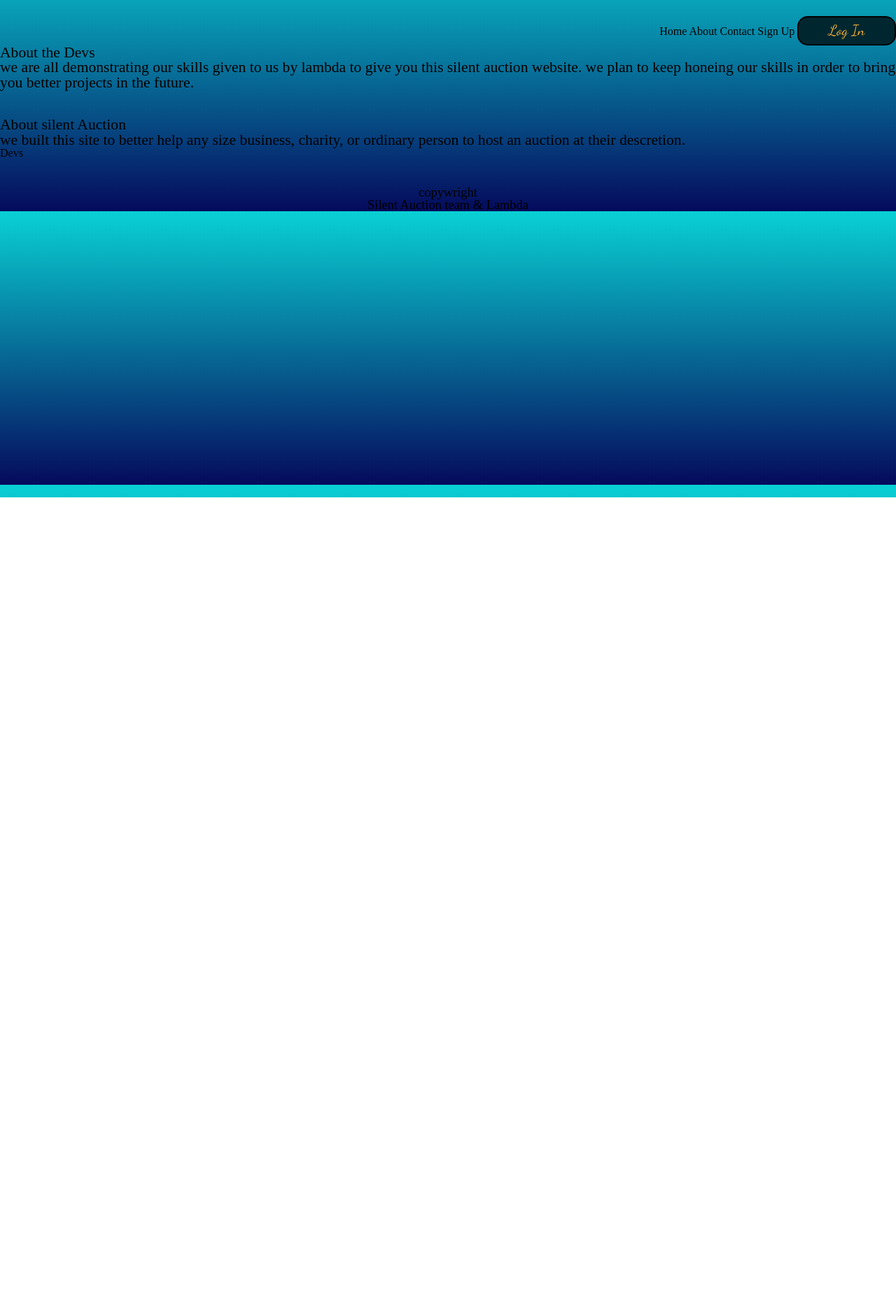
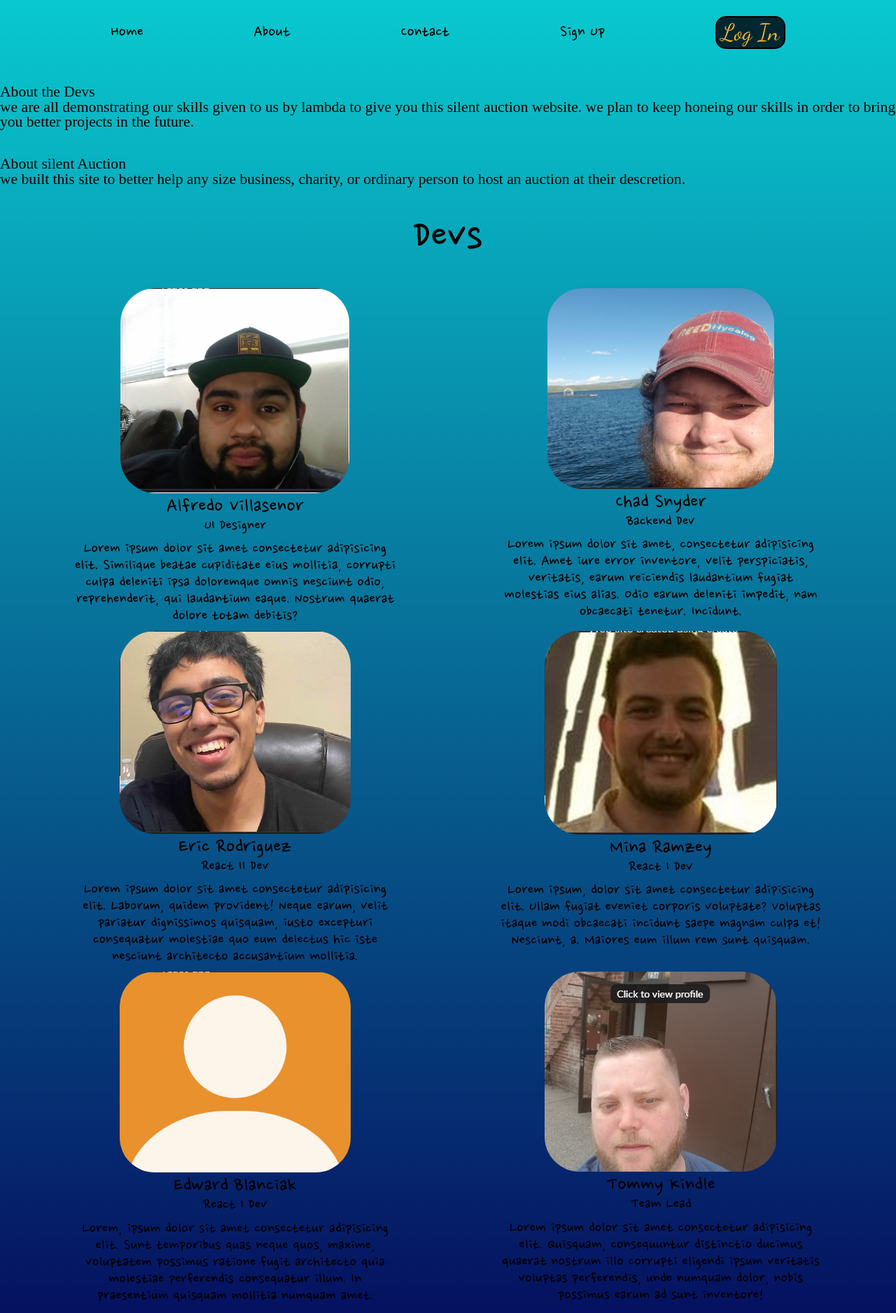
Before and after one commit to Build-Week-Silent-Auction2/UI, a plain HTML site: page about.html in a window 1280 px wide. Shown: the part 89-1966 px from the top of the page at 70% size. Before the commit the page ends 800 px from the top, so only its background shows below. Drawn offline with nearby package versions, Linux system fonts and the light colour scheme; files that its build step writes are made by us from their sources; a web font is replaced by a local one.

Commit message:
finished just putting some minor tweaks on it

```diff
--- a/about.html
+++ b/about.html
@@ -11,7 +11,7 @@
   <title>Silent Auction</title>
 
   <link href="https://fonts.googleapis.com/css?family=Russo+One|Ubuntu" rel="stylesheet">
-  <link href="index.css" rel="stylesheet">
+  <link href="./css/index.css" rel="stylesheet">
 
 </head>
 <body>
@@ -20,11 +20,13 @@
         <h1>Silent Auction</h1>
     </div>
         <nav>
+            <div class='test'>
             <a href='index.html'>Home</a>
             <a href='#'>About</a>
             <a href='#'>Contact</a>
             <a href='#'>Sign Up</a>
             <a href='#'><button>Log In</button></a>
+            </div>
         </nav>
     </header>
     <div class='about'>
@@ -34,16 +36,59 @@
 
     <div class='silent'>
         <h2>About silent Auction</h2>
-        <p>we built this site to better help any size business, charity, or ordinary person to host an auction at their descretion.
+        <p>we built this site to better help any size business, charity, or ordinary person to host an auction at their descretion.</p>
+    </div>
+    <div class='dev-head'>
+        <h2>Devs</h2>
+    </div>
+    <div class='big-container'>
+    <div class='dev'>
+        <img src='images\silentmember1.png' alt='dev'>
+        <h3>Alfredo Villasenor</h3>
+        <h4>UI Designer</h4>
+        <p>Lorem ipsum dolor sit amet consectetur adipisicing elit. Similique beatae cupiditate eius mollitia, corrupti culpa deleniti ipsa doloremque omnis nesciunt odio, reprehenderit, qui laudantium eaque. Nostrum quaerat dolore totam debitis?</p>
     </div>
 
-        <h2>Devs</h2>
-    </p>
+    <div class='dev'>
+        <img src='images\silentmember2.png' alt='dev'>
+        <h3>Chad Snyder</h3>
+        <h4>Backend Dev</h4>
+        <p>Lorem ipsum dolor sit amet, consectetur adipisicing elit. Amet iure error inventore, velit perspiciatis, veritatis, earum reiciendis laudantium fugiat molestias eius alias. Odio earum deleniti impedit, nam obcaecati tenetur. Incidunt.</p>
+    </div>
+
+    <div class='dev'>
+        <img src="images\silentmember3.png" alt='dev'>
+        <h3>Eric Rodriguez</h3>
+        <h4>React II Dev</h4>
+        <p>Lorem ipsum dolor sit amet consectetur adipisicing elit. Laborum, quidem provident! Neque earum, velit pariatur dignissimos quisquam, iusto excepturi consequatur molestiae quo eum delectus hic iste nesciunt architecto accusantium mollitia.</p>
+    </div>
+
+    <div class='dev'>
+        <img src="images\silentmember5.png" alt='dev'>
+        <h3>Mina Ramzey</h3>
+        <h4>React I Dev</h4>
+        <p>Lorem ipsum, dolor sit amet consectetur adipisicing elit. Ullam fugiat eveniet corporis voluptate? Voluptas itaque modi obcaecati incidunt saepe magnam culpa et! Nesciunt, a. Maiores eum illum rem sunt quisquam.</p>
+    </div>
+
+    <div class='dev'>
+        <img src='images\silentmember6.png'alt='dev'>
+        <h3>Edward Blanciak</h3>
+        <h4>React I Dev</h4>
+        <p>Lorem, ipsum dolor sit amet consectetur adipisicing elit. Sunt temporibus quas neque quos, maxime, voluptatem possimus ratione fugit architecto quia molestiae perferendis consequatur illum. In praesentium quisquam mollitia numquam amet.</p>
+    </div>
+    <div class='dev'>
+        <img src='images\silentmember4.png' alt='dev'>
+        <h3>Tommy Kindle</h3>
+        <h4>Team Lead</h4>
+        <p>Lorem ipsum dolor sit amet consectetur adipisicing elit. Quisquam, consequuntur distinctio ducimus quaerat nostrum illo corrupti eligendi ipsum veritatis voluptas perferendis, unde numquam dolor, nobis possimus earum ad sunt inventore!</p>
+    </div>
+    </div>
 <footer>
     <div class='about-footer'>
         <h4>copywright</h4>
         <h5>Silent Auction team & Lambda</h5>
     </div>
+
 </footer>
 </body>
 </html>
--- a/less/about.less
+++ b/less/about.less
@@ -1,6 +1,8 @@
+
 .about{
     font-size: 135%;
     font-family: 'Domine', serif;
+    margin-top: 4%;
   }
   .about h2{
     font-family: 'Bree Serif', serif;
@@ -13,8 +15,42 @@
   .silent h2{
     font-family: 'Bree Serif', serif;
   }
+  .big-container{
+      width: 95%;
+      display: flex;
+      flex-flow: row wrap;
+      margin: 0 auto;
+      .dev{
+        align-items: center;
+        width: 38%;
+        margin: 0 auto;
+        text-align: center;
+     }
+     .dev img{
+         border-radius: 50px;
+     }
+     .dev p{
+         margin: 2% 0;
+         font-family:'Nanum Pen Script', cursive;
+         font-size: 150%;
+     }
+     .dev h3{
+        font-family:'Nanum Pen Script', cursive;
+         font-size: 200%;
+     }
+     .dev h4{
+        font-family:'Nanum Pen Script', cursive;
+        font-size: 150%;
+     }
+    }
   .about-footer{
     font-size: 115%;
     margin-top: 3%;
     text-align: center;
   }
+  .dev-head{
+      font-size: 420%;
+      margin: 3% 0;
+      text-align: center;
+      font-family:'Nanum Pen Script', cursive;
+  }
--- a/less/body.less
+++ b/less/body.less
@@ -6,6 +6,9 @@ body{
 }
 .hot-items{
   .hotMix();
+}
+.hot-items img{
+    border-radius: 15px;
 }
 
 .auction-one{
--- a/less/header.less
+++ b/less/header.less
@@ -10,15 +10,14 @@
 }
 nav{
     @media @Phone{
-        text-align: right;
         margin-bottom: 2%;
     }
-    text-align: right;
+    // text-align: right;
     margin-bottom: 2%;
 }
 nav button{
     @media @Phone{
-        .phoneButtonMix();
+        .media-button();
     }
   .buttonMix();
 }
@@ -29,3 +28,10 @@ a{
     }
     .links();
 }
+.test{
+    display: flex;
+    justify-content: space-evenly;
+    align-items: center;
+    font-family: 'Nanum Pen Script', cursive;
+    font-size: 160%;
+}
--- a/less/mixins.less
+++ b/less/mixins.less
@@ -6,10 +6,21 @@
     .buttonColor(@darkblue, @signInColor);
     border-radius: 15px;
     border: 2px solid black;
-    width: 11%;
-    padding: 0.5%;
+    width: 100px;
+    padding: 1.5%;
     font-size: 131%;
     font-family: 'Dancing Script', cursive;
+}
+.media-button{
+    border-radius: 15px;
+    background-color: #089cb4;
+    color: #f5b136;
+    border: 2px solid black;
+    width: 100px;
+    padding: 1.5%;
+    font-size: 122%;
+    font-family: 'Dancing Script', cursive;
+    margin-bottom: 1%;
 }
 .title{
     font-size: 460%;
@@ -24,7 +35,7 @@
     color: black;
     font-size: 160%;
     padding: 0% 2%;
-    font-family: 'Nanum Pen Script', cursive;;
+    font-family: 'Nanum Pen Script', cursive;
 }
 
 /*end of nav mixins*/
@@ -41,6 +52,7 @@
     font-size: 192%;
     align-items: center;
     margin-left: 27%;
+    margin-top: 5%;
 }
 
 .hotMix{
```
Also changed, not shown: index.html (+5 -1 lines), css/index.css, images/silentmember1.png (added), images/silentmember2.png (added), images/silentmember3.png (added), images/silentmember4.png (added), images/silentmember5.png (added), images/silentmember6.png (added).
